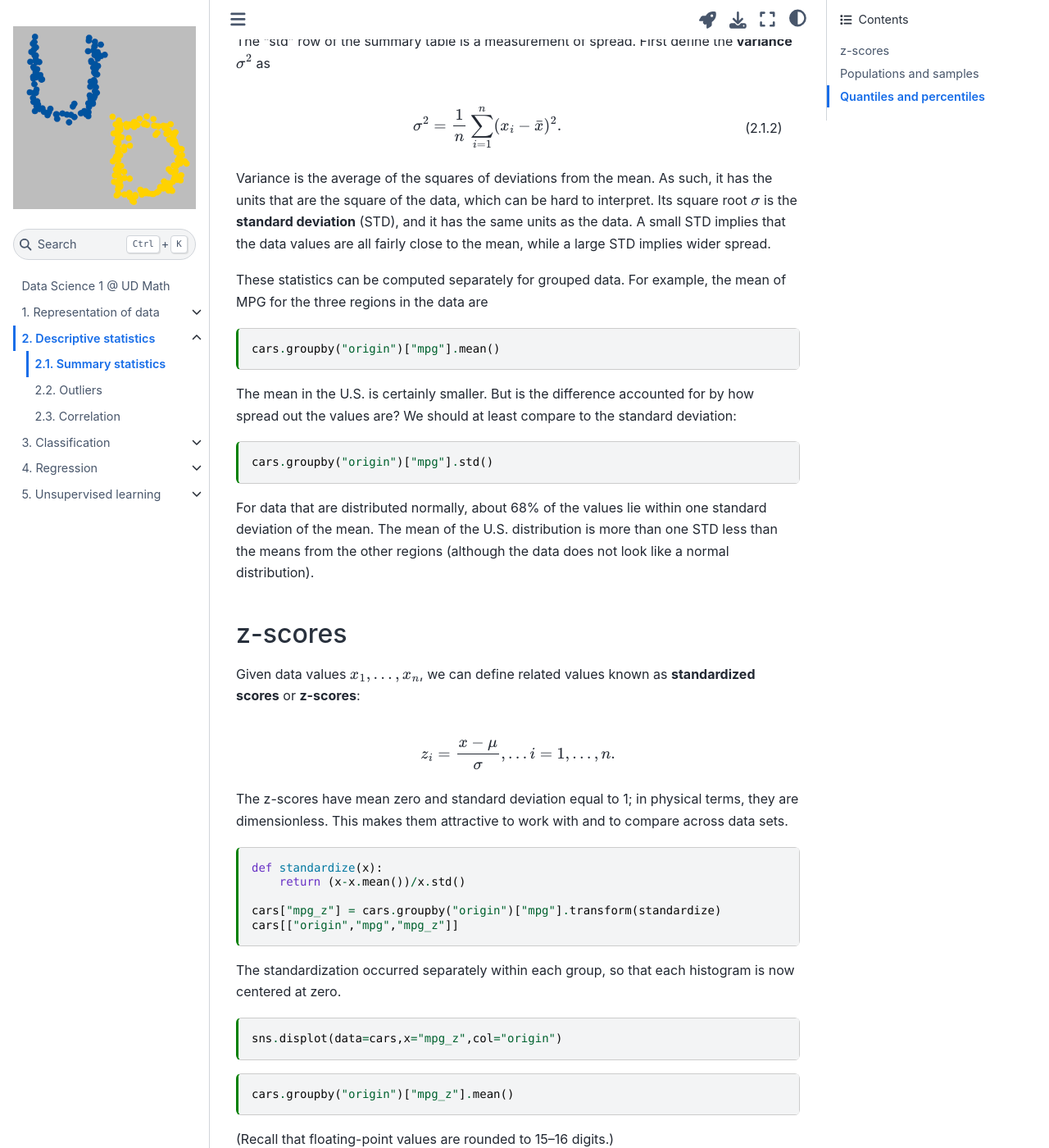
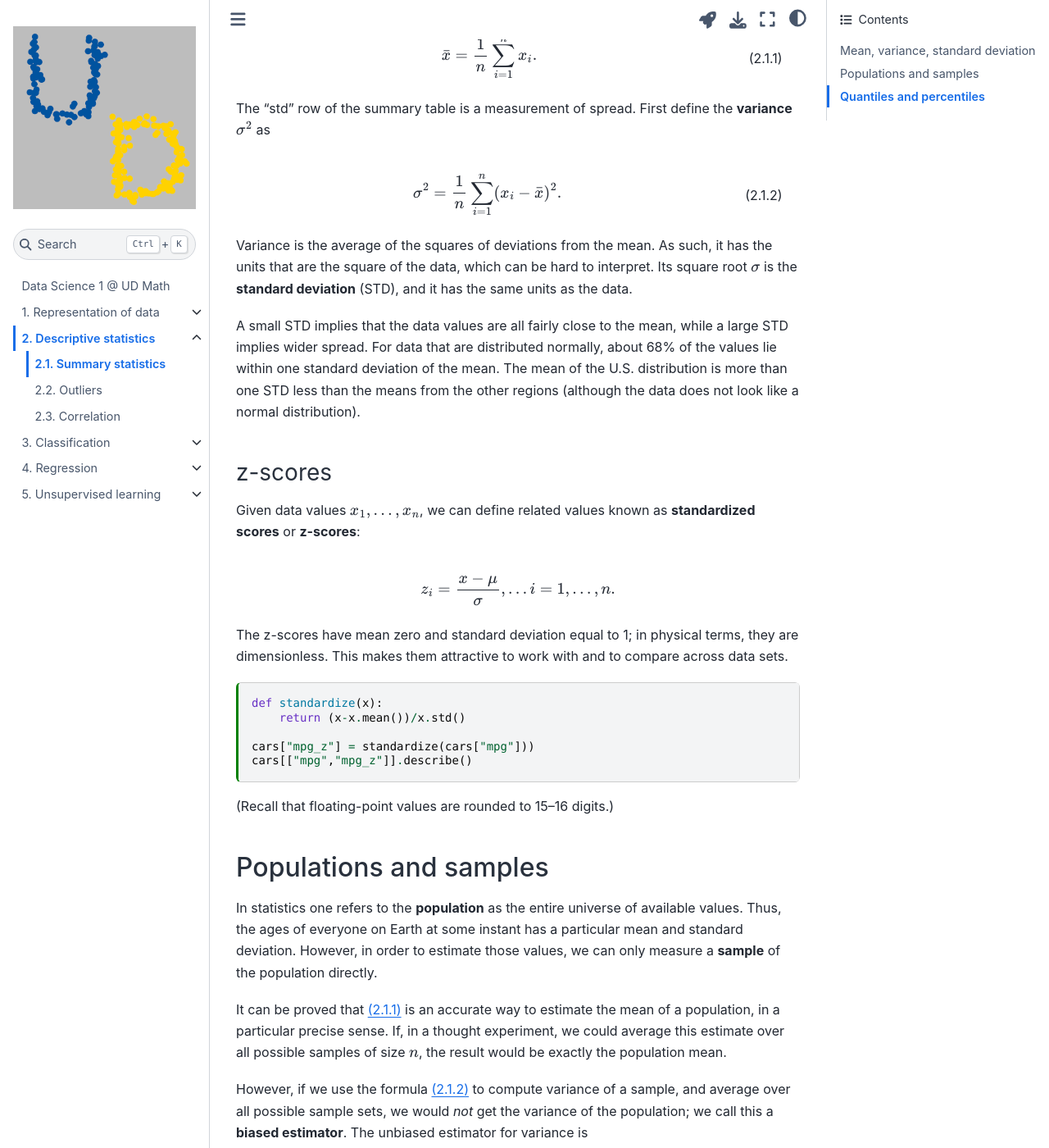
Before and after one commit to UD-Math-Data-Science-1/notes, a Jupyter Book: the page built from statistics/summary.md, in a window 1280 px wide and 1400 px high, scrolled down 542 px. Shown: the whole window at 82% size. Built offline with Jupyter Book 1.0.4 settings and Sphinx 7.4.7 and the Sphinx Book theme 1.1.4, drawn with Linux system fonts in a browser that asks for light colours; pages that are not in the unit, such as notebooks, are missing from menus; some of the changed text lies outside the part shown.

Commit message:
Switch order in stats chapter

````diff
--- a/_toc.yml
+++ b/_toc.yml
@@ -11,8 +11,8 @@ chapters:
     - file: representation/seaborn
   - file: statistics/overview
     sections:
+    - file: statistics/summary
     - file: statistics/split-apply-combine
-    - file: statistics/summary
     - file: statistics/outliers
     - file: statistics/correlation
   - file: supervised/overview
--- a/statistics/summary.md
+++ b/statistics/summary.md
@@ -13,7 +13,7 @@ kernelspec:
 
 # Summary statistics
 
-We continue with the MPG data for illustrations.
+We will use data about car fuel efficiency for illustrations.
 
 ```{code-cell}
 import pandas as pd
@@ -28,6 +28,7 @@ The `describe` method of a data frame gives summary statistics for each column o
 cars.describe()
 ```
 
+## Mean, variance, standard deviation
 
 You certainly know about the **mean** of values $x_1,\ldots,x_n$:
 
@@ -43,23 +44,11 @@ The "std" row of the summary table is a measurement of spread. First define the
 \sigma^2 = \frac{1}{n}\sum_{i=1}^n (x_i - \bar{x})^2.
 ```
 
-Variance is the average of the squares of deviations from the mean. As such, it has the units that are the square of the data, which can be hard to interpret. Its square root $\sigma$ is the **standard deviation** (STD), and it has the same units as the data. A small STD implies that the data values are all fairly close to the mean, while a large STD implies wider spread.
+Variance is the average of the squares of deviations from the mean. As such, it has the units that are the square of the data, which can be hard to interpret. Its square root $\sigma$ is the **standard deviation** (STD), and it has the same units as the data.
 
-These statistics can be computed separately for grouped data. For example, the mean of MPG for the three regions in the data are
+A small STD implies that the data values are all fairly close to the mean, while a large STD implies wider spread. For data that are distributed normally, about 68% of the values lie within one standard deviation of the mean. The mean of the U.S. distribution is more than one STD less than the means from the other regions (although the data does not look like a normal distribution).
 
-```{code-cell}
-cars.groupby("origin")["mpg"].mean()
-```
-
-The mean in the U.S. is certainly smaller. But is the difference accounted for by how spread out the values are? We should at least compare to the standard deviation:
-
-```{code-cell}
-cars.groupby("origin")["mpg"].std()
-```
-
-For data that are distributed normally, about 68% of the values lie within one standard deviation of the mean. The mean of the U.S. distribution is more than one STD less than the means from the other regions (although the data does not look like a normal distribution).
-
-## z-scores
+### z-scores
 
 Given data values $x_1,\ldots,x_n$, we can define related values known as **standardized scores** or **z-scores**:
 
@@ -73,22 +62,11 @@ The z-scores have mean zero and standard deviation equal to 1; in physical terms
 def standardize(x):
     return (x-x.mean())/x.std()
 
-cars["mpg_z"] = cars.groupby("origin")["mpg"].transform(standardize)
-cars[["origin","mpg","mpg_z"]]
-```
-
-The standardization occurred separately within each group, so that each histogram is now centered at zero.
-
-```{code-cell}
-sns.displot(data=cars,x="mpg_z",col="origin")
-```
-
-```{code-cell}
-cars.groupby("origin")["mpg_z"].mean()
+cars["mpg_z"] = standardize(cars["mpg"]))
+cars[["mpg","mpg_z"]].describe()
 ```
 
 (Recall that floating-point values are rounded to 15–16 digits.)
-
 
 ## Populations and samples
 
````
Also changed, not shown: intro.md (+2 -0 lines), 1 other file.
